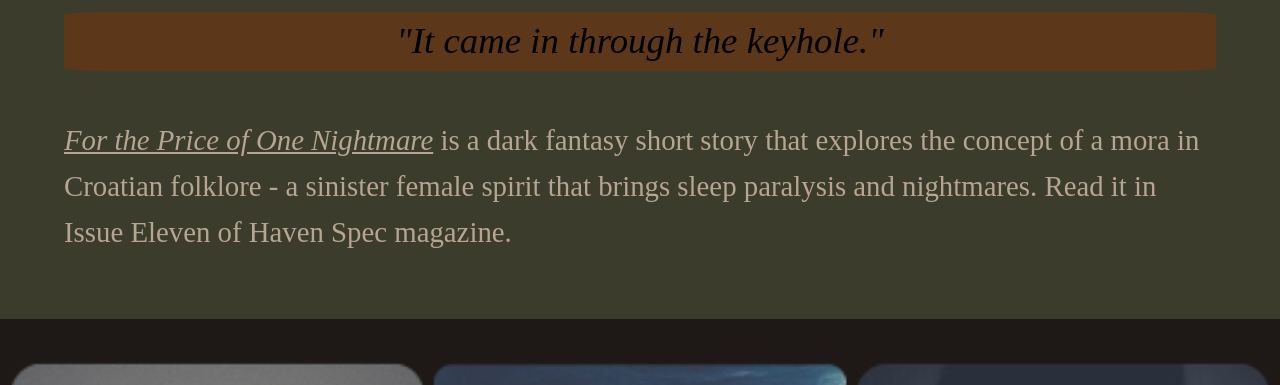
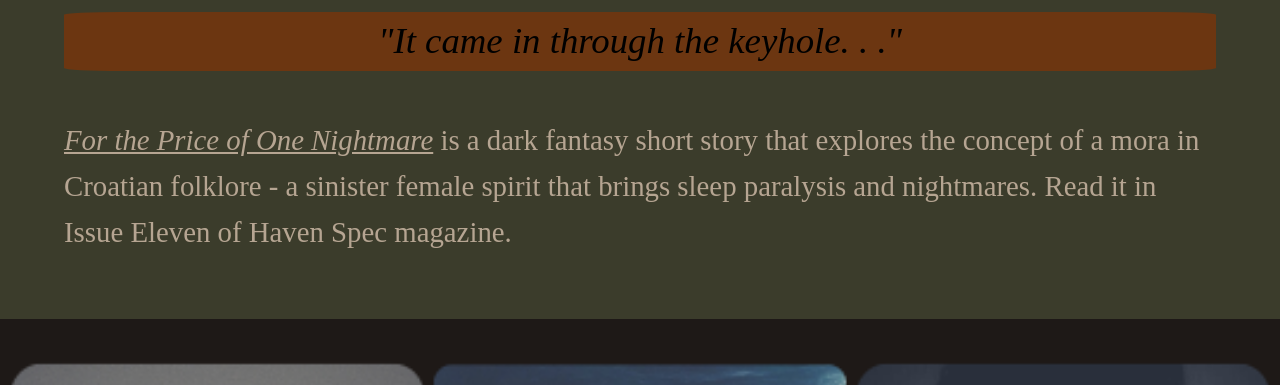
Before and after one commit to nhaight915/nikkihwebsites, a plain HTML site: page natalie-kikic/index.html in a window 1280 px wide. Shown: the part 715-1100 px from the top of the page. Drawn offline with Linux system fonts and the light colour scheme.

Commit message:
minor update

```diff
--- a/natalie-kikic/index.html
+++ b/natalie-kikic/index.html
@@ -34,7 +34,7 @@
 
             <p>
 
-                <cite>"It came in through the keyhole."</cite><br>
+                <cite>"It came in through the keyhole. . ."</cite><br>
 
                 <em>For the Price of One Nightmare</em> is a dark fantasy short story that explores the concept of a <span>mora</span> in Croatian folklore - a sinister female spirit that brings sleep paralysis and nightmares. Read it in <a href="https://www.havenspec.com/all-issues">Issue Eleven of Haven Spec</a> magazine.
                 </p>
--- a/natalie-kikic/style.css
+++ b/natalie-kikic/style.css
@@ -101,7 +101,7 @@ h2{
 }
 
 .short-stories cite {
-    background-color: #7b350a86;
+    background-color: #7b350ac6;
     font-style:italic;
     color:black;
     font-size: 2.3rem;
```
